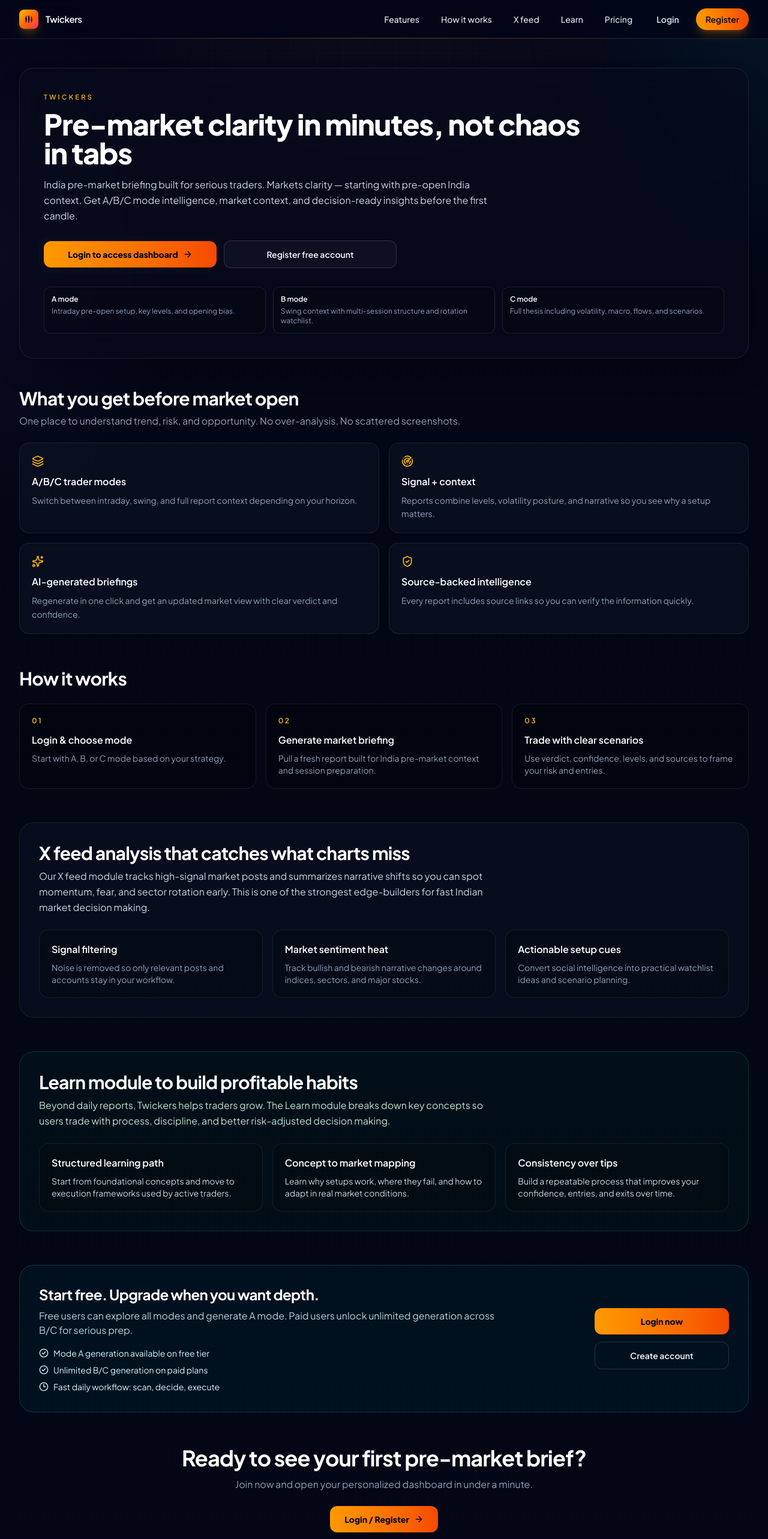
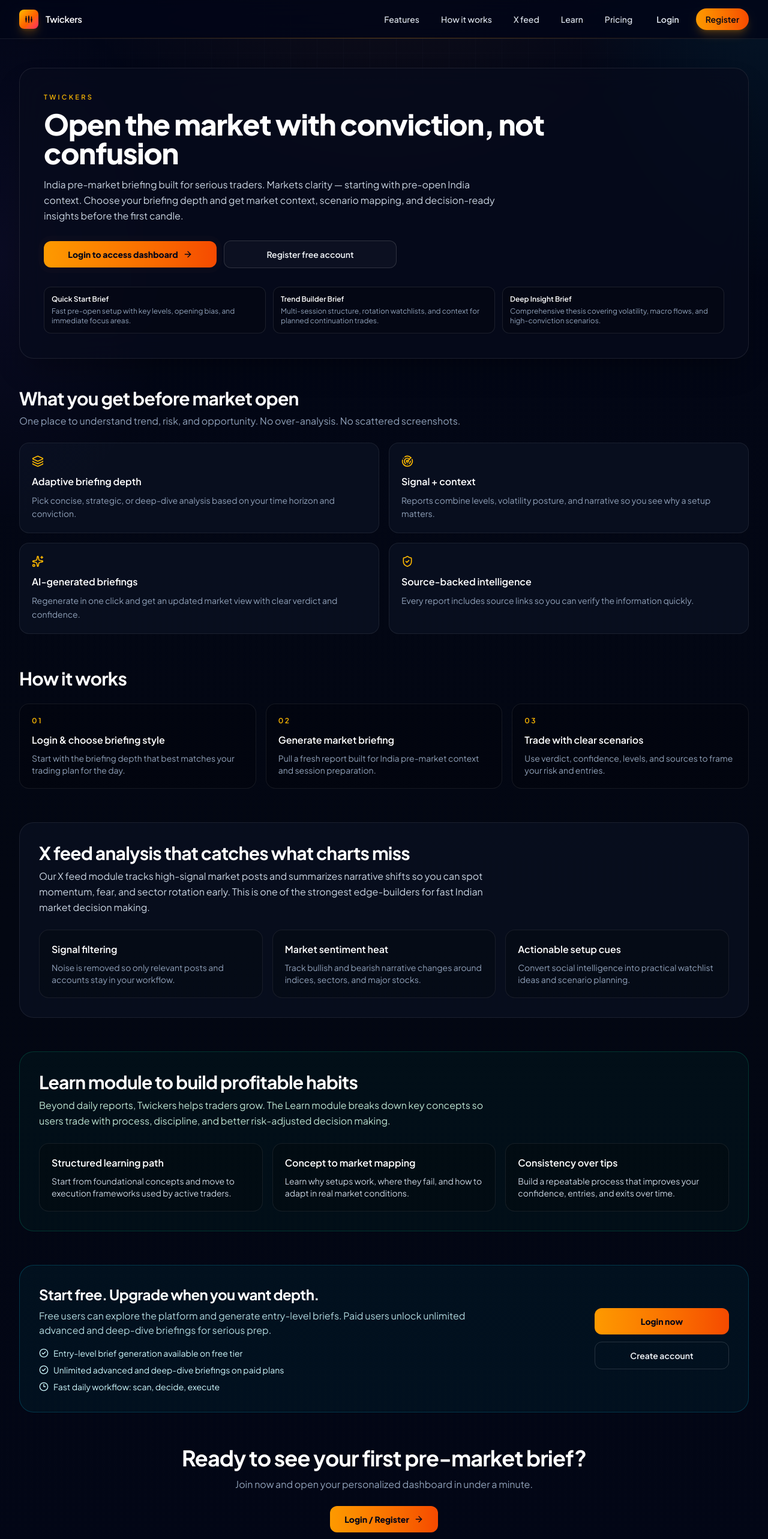
Before and after one commit to ranjanakash166/pre-market-analysis, a Next.js app: page / in a window 1280 px wide. Shown: the top 2566 px of the page at 60% size. Built offline with nearby package versions, Linux system fonts and the light colour scheme; no server answers.

Commit message:
Refine landing messaging and unblock social preview images.
Replace lettered mode language with benefit-driven briefing copy across landing and share metadata, and allow OG/Twitter image routes through auth so link previews can render images.

Made-with: Cursor

```diff
--- a/app/layout.tsx
+++ b/app/layout.tsx
@@ -19,7 +19,7 @@ export const metadata: Metadata = {
     default: `${SITE_NAME} — AI pre-market intelligence`,
     template: `%s · ${SITE_NAME}`,
   },
-  description: `${SITE_NAME} helps traders prepare with AI-powered pre-market briefings, A/B/C modes, and source-backed market context.`,
+  description: `${SITE_NAME} helps traders prepare with AI-powered pre-market briefings, adaptive briefing depth, and source-backed market context.`,
   alternates: {
     canonical: "/",
   },
--- a/app/opengraph-image.tsx
+++ b/app/opengraph-image.tsx
@@ -51,7 +51,7 @@ export default function OpenGraphImage() {
         <div style={{ display: "flex", flexDirection: "column", gap: 14, maxWidth: "88%" }}>
           <div style={{ fontSize: 60, lineHeight: 1.06, fontWeight: 800 }}>AI pre-market intelligence</div>
           <div style={{ fontSize: 30, lineHeight: 1.28, color: "#cbd5e1" }}>
-            A/B/C mode market briefings, X feed analysis, and decision-ready context before the opening bell.
+            Adaptive market briefings, X feed analysis, and decision-ready context before the opening bell.
           </div>
         </div>
 
--- a/app/page.tsx
+++ b/app/page.tsx
@@ -30,11 +30,11 @@ export default function HomePage() {
       <section className="landing-fade-up rounded-3xl border border-white/[0.09] bg-[rgb(8_12_28_/0.72)] p-6 shadow-2xl shadow-black/30 backdrop-blur-xl md:p-10">
         <p className="mb-3 text-[11px] font-semibold uppercase tracking-[0.3em] text-amber-400/95">{SITE_NAME}</p>
         <h1 className="max-w-4xl text-3xl font-extrabold tracking-tight text-white md:text-5xl">
-          Pre-market clarity in minutes, not chaos in tabs
+          Open the market with conviction, not confusion
         </h1>
         <p className="mt-4 max-w-3xl text-sm leading-relaxed text-slate-300 md:text-base">
-          {FEATURE_PRE_MARKET} built for serious traders. {SITE_TAGLINE} Get A/B/C mode intelligence, market context, and
-          decision-ready insights before the first candle.
+          {FEATURE_PRE_MARKET} built for serious traders. {SITE_TAGLINE} Choose your briefing depth and get market context,
+          scenario mapping, and decision-ready insights before the first candle.
         </p>
         <div className="mt-7 flex w-full flex-col items-stretch gap-3 sm:w-auto sm:flex-row sm:items-center">
           <Link
@@ -53,16 +53,16 @@ export default function HomePage() {
         </div>
         <div className="mt-8 grid gap-3 text-xs text-slate-300 sm:grid-cols-3">
           <div className="landing-float rounded-xl border border-white/[0.1] bg-black/20 p-3">
-            <p className="font-semibold text-white">A mode</p>
-            <p className="mt-1 text-slate-400">Intraday pre-open setup, key levels, and opening bias.</p>
+            <p className="font-semibold text-white">Quick Start Brief</p>
+            <p className="mt-1 text-slate-400">Fast pre-open setup with key levels, opening bias, and immediate focus areas.</p>
           </div>
           <div className="landing-float rounded-xl border border-white/[0.1] bg-black/20 p-3 [animation-delay:200ms]">
-            <p className="font-semibold text-white">B mode</p>
-            <p className="mt-1 text-slate-400">Swing context with multi-session structure and rotation watchlist.</p>
+            <p className="font-semibold text-white">Trend Builder Brief</p>
+            <p className="mt-1 text-slate-400">Multi-session structure, rotation watchlists, and context for planned continuation trades.</p>
           </div>
           <div className="landing-float rounded-xl border border-white/[0.1] bg-black/20 p-3 [animation-delay:400ms]">
-            <p className="font-semibold text-white">C mode</p>
-            <p className="mt-1 text-slate-400">Full thesis including volatility, macro, flows, and scenarios.</p>
+            <p className="font-semibold text-white">Deep Insight Brief</p>
+            <p className="mt-1 text-slate-400">Comprehensive thesis covering volatility, macro flows, and high-conviction scenarios.</p>
           </div>
         </div>
       </section>
@@ -76,8 +76,8 @@ export default function HomePage() {
           {[
             {
               icon: Layers3,
-              title: "A/B/C trader modes",
-              copy: "Switch between intraday, swing, and full report context depending on your horizon.",
+              title: "Adaptive briefing depth",
+              copy: "Pick concise, strategic, or deep-dive analysis based on your time horizon and conviction.",
             },
             {
               icon: Radar,
@@ -112,7 +112,11 @@ export default function HomePage() {
         <h2 className="text-2xl font-bold tracking-tight text-white md:text-3xl">How it works</h2>
         <div className="mt-6 grid gap-4 md:grid-cols-3">
           {[
-            { step: "01", title: "Login & choose mode", copy: "Start with A, B, or C mode based on your strategy." },
+            {
+              step: "01",
+              title: "Login & choose briefing style",
+              copy: "Start with the briefing depth that best matches your trading plan for the day.",
+            },
             {
               step: "02",
               title: "Generate market briefing",
@@ -207,17 +211,17 @@ export default function HomePage() {
           <div>
             <h2 className="text-2xl font-bold tracking-tight text-white">Start free. Upgrade when you want depth.</h2>
             <p className="mt-2 max-w-3xl text-sm text-cyan-100/85 md:text-base">
-              Free users can explore all modes and generate A mode. Paid users unlock unlimited generation across B/C for
-              serious prep.
+              Free users can explore the platform and generate entry-level briefs. Paid users unlock unlimited advanced and
+              deep-dive briefings for serious prep.
             </p>
             <ul className="mt-4 space-y-2 text-sm text-cyan-100">
               <li className="flex items-center gap-2">
                 <CheckCircle2 className="h-4 w-4" aria-hidden />
-                Mode A generation available on free tier
+                Entry-level brief generation available on free tier
               </li>
               <li className="flex items-center gap-2">
                 <CheckCircle2 className="h-4 w-4" aria-hidden />
-                Unlimited B/C generation on paid plans
+                Unlimited advanced and deep-dive briefings on paid plans
               </li>
               <li className="flex items-center gap-2">
                 <Clock3 className="h-4 w-4" aria-hidden />
--- a/auth.ts
+++ b/auth.ts
@@ -100,6 +100,8 @@ const config = {
 
       if (path === "/") return true;
       if (path === "/login") return true;
+      if (path.startsWith("/opengraph-image")) return true;
+      if (path.startsWith("/twitter-image")) return true;
 
       if (!isLoggedIn) {
         return NextResponse.redirect(new URL("/login", request.nextUrl));
```
